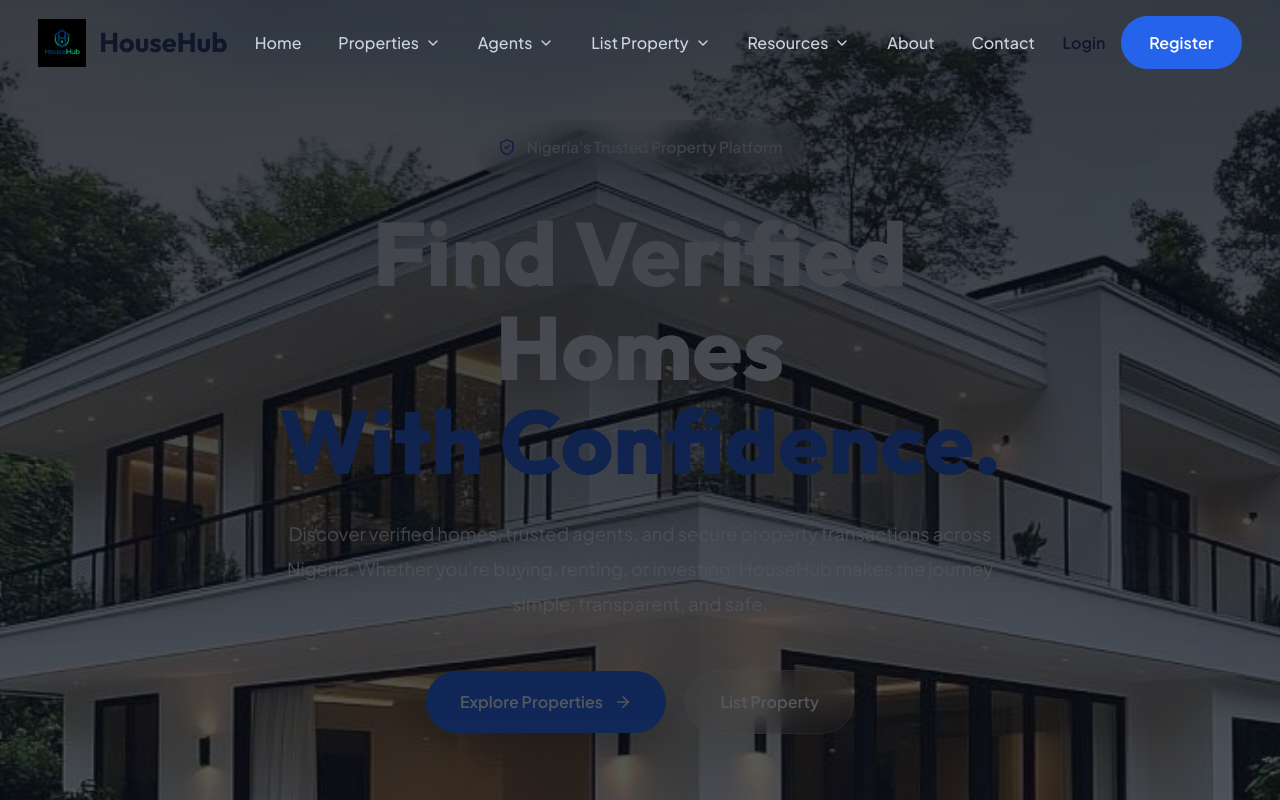
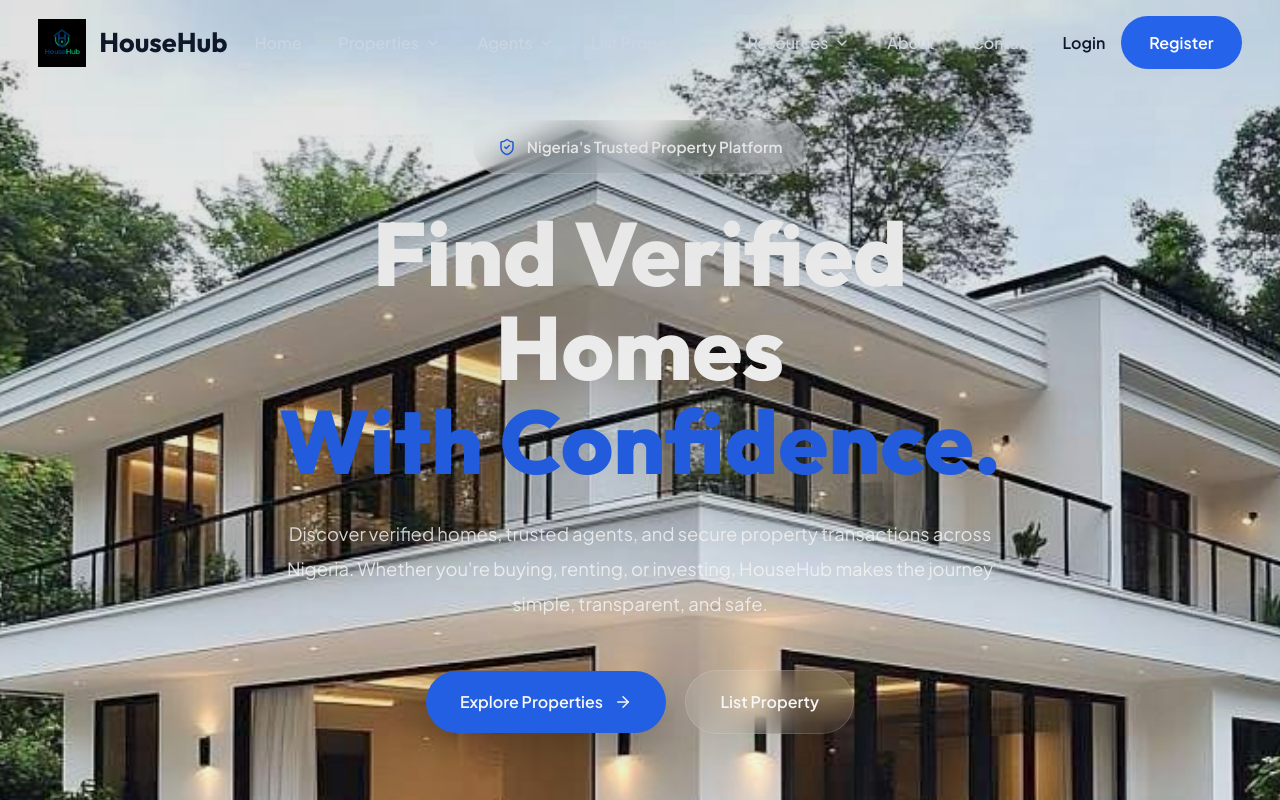
Before and after one commit to nexacephas/househub, a React app: page / in a window 1280 px wide. Shown: the top 800 px of the page. Built offline with nearby package versions, Linux system fonts and the light colour scheme; the HTML template or start-up script is replaced by a standard one.

Commit message:
Complete HouseHub landing page UI

```diff
--- a/src/components/home/Hero/Hero.css
+++ b/src/components/home/Hero/Hero.css
@@ -63,11 +63,12 @@
     position: absolute;
     inset: 0;
 
-    background:
-        linear-gradient(
-            rgba(8,12,20,.80),
-            rgba(8,12,20,.60)
-        );
+    background: linear-gradient(
+        to bottom,
+        rgba(0,0,0,.12),
+        rgba(0,0,0,.04),
+        rgba(0,0,0,0)
+    );
 
     z-index: 3;
 }
--- a/src/styles/variables.css
+++ b/src/styles/variables.css
@@ -19,7 +19,7 @@
     --gray-500:#64748B;
     --gray-600:#475569;
     --gray-700:#334155;
-    --gray-800:#1E293B;
+    --gray-800:#fafcff;
     --gray-900:#0F172A;
 
     /* Background */
```
